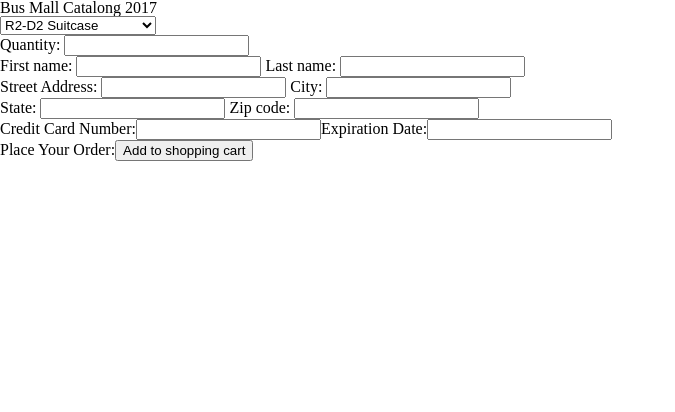
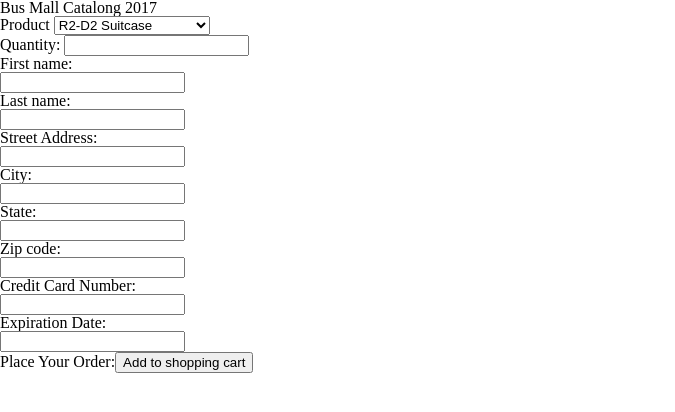
Before and after one commit to marioepugh/bus-mall-pair, a plain HTML site: page index.html in a window 1280 px wide. Shown: the whole page, without its empty margins (0-675 px from the left). Drawn offline with Linux system fonts and the light colour scheme.

Commit message:
moved around a little of the html

```diff
--- a/index.html
+++ b/index.html
@@ -21,14 +21,12 @@
   <header>
   </header>
 
-  <div id="content">
-    <table id="table"></table>
+  <main>
     <form id="orderForm">
       <fieldset>
-
-        <form> <!-- no php calls here -->
-          <p>
-            <select id="productName">
+        <div>
+          Product
+          <select id="productName" name="productName">
             <option value="bag">R2-D2 Suitcase</option>
             <option value="banana">Banana Slicer</option>
             <option value="bathroom">Bathroom iPad stand</option>
@@ -49,36 +47,36 @@
             <option value="usb">USB Tentacle</option>
             <option value="water-can">Watering Can</option>
             <option value="wine-glass">Wine Glass</option>
+          </select>
 
+          <label for="quantityOrdered"><br>Quantity:</label>
+          <input name="quantity" type="text" />
+        </div>
 
-            </select>
-          </p>
+        <div>
+          First name:<br>
+          <input type="text" name="firstname" value=""> <br> Last name:<br>
+          <input type="text" name="lastname" value="">
+        </div>
 
-          <p>
-            <label for="quantityOrdered">Quantity:</label>
-            <input name="quantity" type="text" />
-          </p>
-          <p>
-            First name:
-            <input type="text" name="firstname" value="">
-            Last name:
-            <input type="text" name="lastname" value="">
-            <br> Street Address:
+        <div>
+          Street Address:<br>
           <input type="text" name="streetAddress" value="">
-          City:
+          <br> City:<br>
           <input type="text" name="city" value="">
-          <br> State:
+          <br> State:<br>
           <input type="text" name="state" value="">
-          Zip code:
+          <br> Zip code:<br>
           <input type="text" name="zipCode" value="">
-          <br> Credit Card Number:<input type="text" name="creditCard" value="">Expiration Date:<input type="text" name="expDate" value=""><br>
-          Place Your Order:<button type="submit">Add to shopping cart </button>
+        </div>
+
+        <div>Credit Card Number:<br>
+          <input type="text" name="creditCard" value=""><br>Expiration Date:<br><input type="text" name="expDate" value="">
+        </div>
+        <div> Place Your Order:<button type="submit">Add to shopping cart</button></div>
 
       </fieldset>
-      </form>
-  </div>
-
-  <main>
+    </form>
   </main>
 
   <footer>
```
